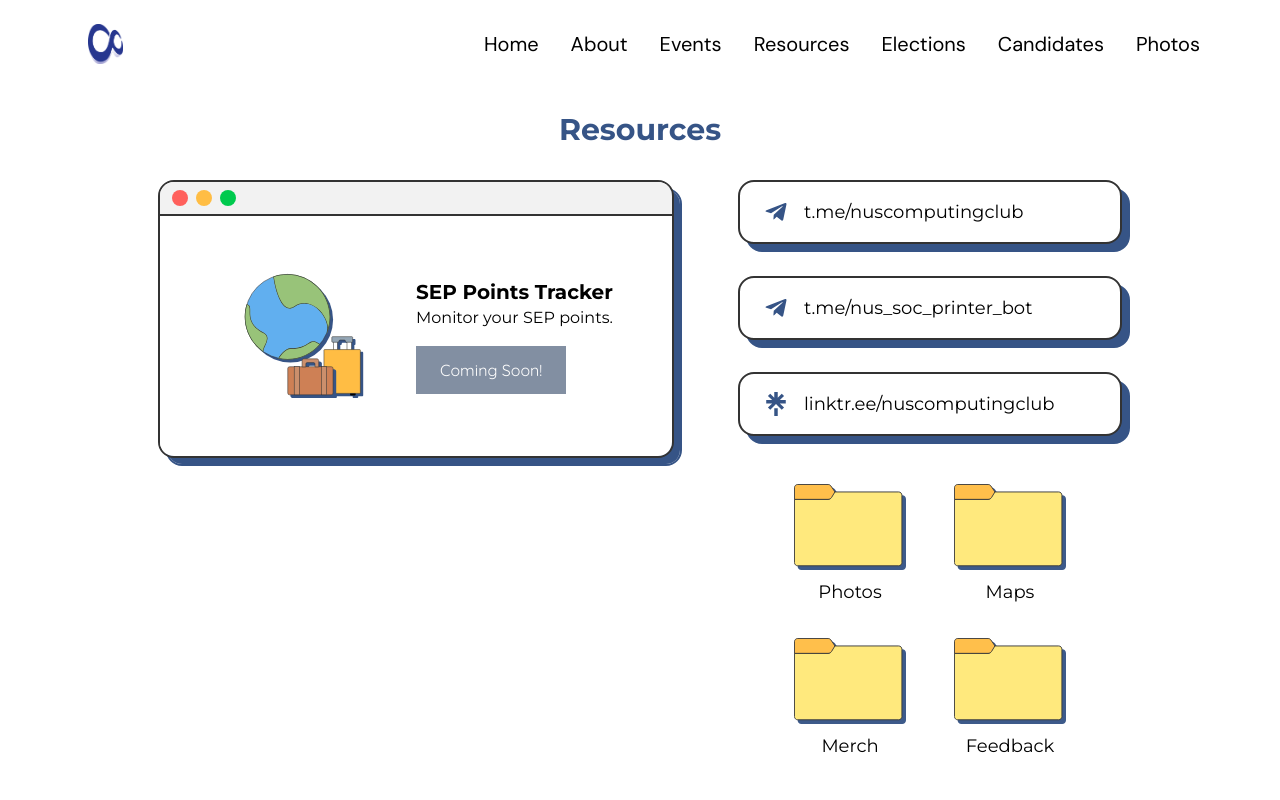
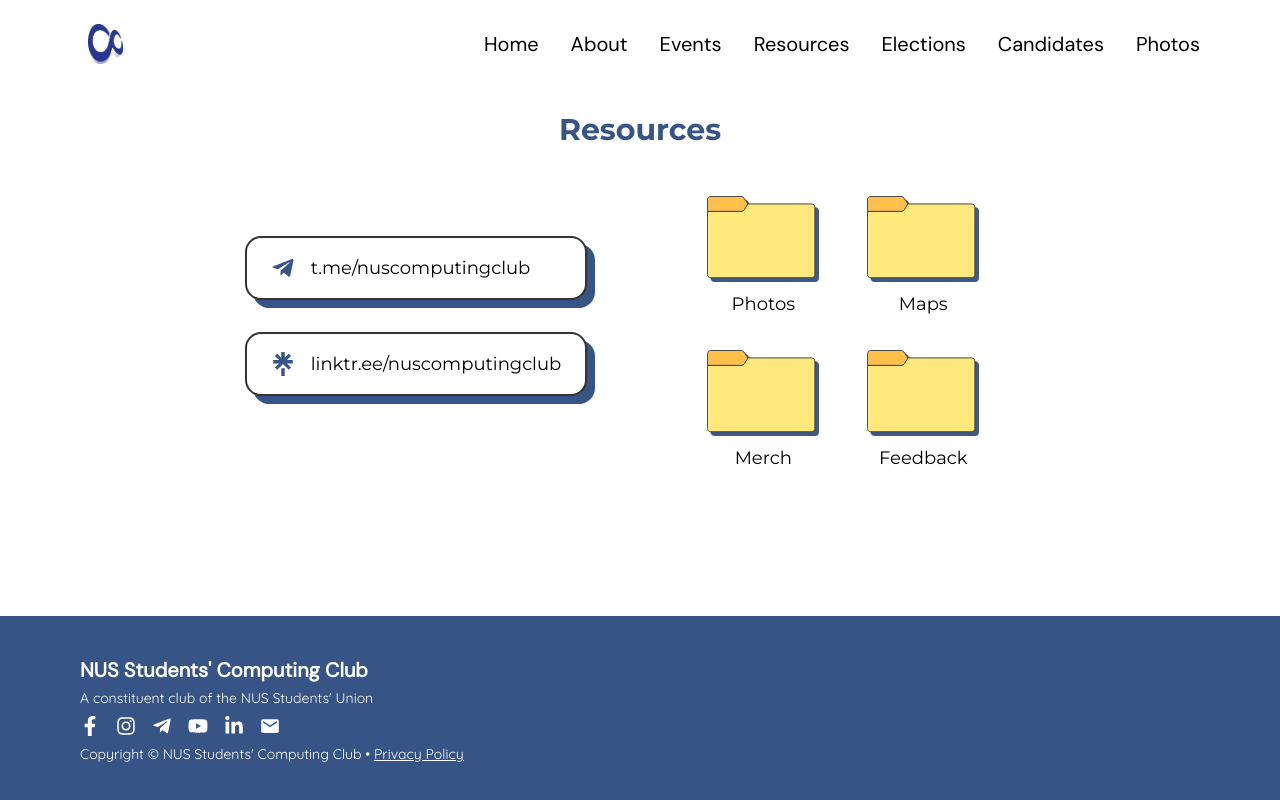
Before and after one commit to NUSComputingDev/comclub-website-2024, a React (Vite) app: page /resources in a window 1280 px wide. Shown: the top 800 px of the page. Built offline with nearby package versions, Linux system fonts and the light colour scheme.

Commit message:
Update Resources Page

```diff
--- a/src/pages/resources/index.tsx
+++ b/src/pages/resources/index.tsx
@@ -1,5 +1,4 @@
 import React from 'react';
-import WindowCard from '../../layout/WindowCard';
 import { FaTelegramPlane } from 'react-icons/fa';
 import { SiLinktree } from 'react-icons/si';
 import './index.css';
@@ -16,27 +15,11 @@ function Resources() {
       <section className='md:items-start'>
         <div className='resource-window-container'>
 
-          <WindowCard content={
-            <div className='resource-window-content'>
-              <img src='/sep_icon.svg'></img>
-              <div className='resource-window-text'>
-                <h4>SEP Points Tracker</h4>
-                <p>Monitor your SEP points.</p>
-                <button disabled>Coming Soon!</button>
-              </div>
-            </div>
-          }></WindowCard>
-        </div>
+          <br/>
 
-        <div className='resource-link-container'>
-          <ResourceLink
+        <ResourceLink
             label='t.me/nuscomputingclub'
             link='https://t.me/nuscomputingclub'
-            icon={FaTelegramPlane}
-          ></ResourceLink>
-          <ResourceLink
-            label='t.me/nus_soc_printer_bot'
-            link='https://t.me/nus_soc_printer_bot'
             icon={FaTelegramPlane}
           ></ResourceLink>
           <ResourceLink
@@ -44,6 +27,9 @@ function Resources() {
             link='https://linktr.ee/nuscomputingclub'
             icon={SiLinktree}
           ></ResourceLink>
+        </div>
+
+        <div className='resource-link-container'>
 
           <div className='flex flex-col'>
             <div className='flex flex-row justify-center'>
```
